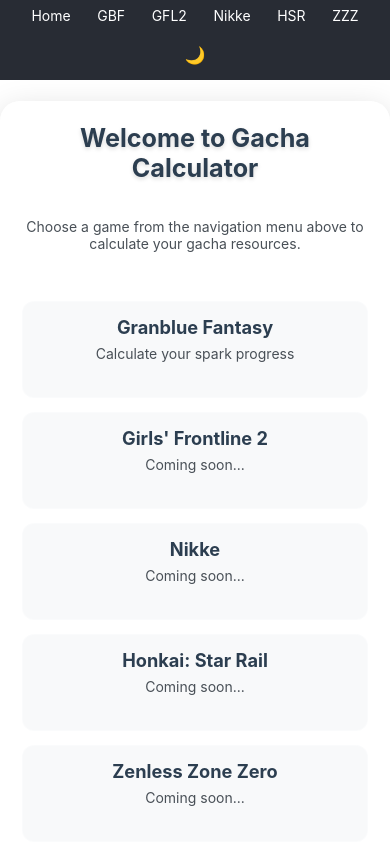
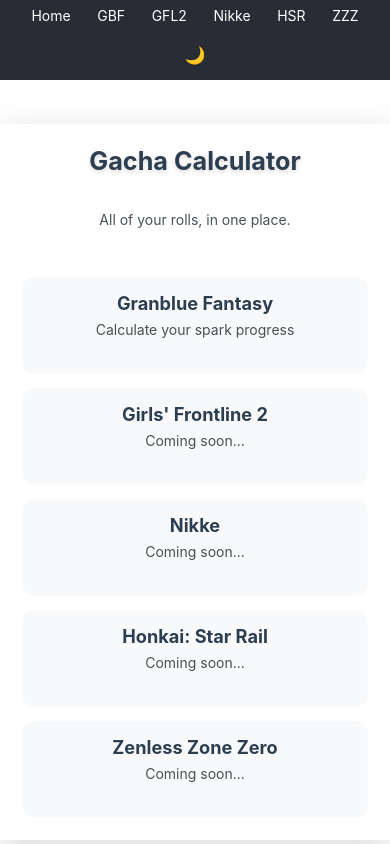
Before and after one commit to FranzTheVanguard/gacha-calc, a React (Create React App) app: page / in a window 390 px wide. Built offline with nearby package versions, Linux system fonts and the light colour scheme.

Commit message:
more mobile

```diff
--- a/src/modules/gbf/GbfPage.css
+++ b/src/modules/gbf/GbfPage.css
@@ -180,7 +180,7 @@
   .gbf-calculator {
     padding: 1.5rem;
     margin: 0 1rem;
-    max-width: 100%;
+    max-width: 90%;
     transform: translateY(0);
   }
 
--- a/src/modules/home/HomePage.css
+++ b/src/modules/home/HomePage.css
@@ -11,7 +11,6 @@
 
 .home-content {
   background: var(--card-bg);
-  border-radius: 20px;
   padding: 2rem;
   box-shadow: 0 8px 32px var(--card-shadow);
   backdrop-filter: blur(5px);
@@ -87,7 +86,6 @@
   .home-content {
     padding: 1.5rem;
     margin: 0 1rem;
-    max-width: 100%;
     transform: translateY(0);
   }
 
--- a/src/modules/home/HomePage.jsx
+++ b/src/modules/home/HomePage.jsx
@@ -11,8 +11,8 @@
   return (
     <div className="home-page">
       <div className="home-content">
-        <h1>Welcome to Gacha Calculator</h1>
-        <p>Choose a game from the navigation menu above to calculate your gacha resources.</p>
+        <h1>Gacha Calculator</h1>
+        <p>All of your rolls, in one place.</p>
 
         <div className="game-cards">
           <Link to="/gbf" className="game-card-link">
```
